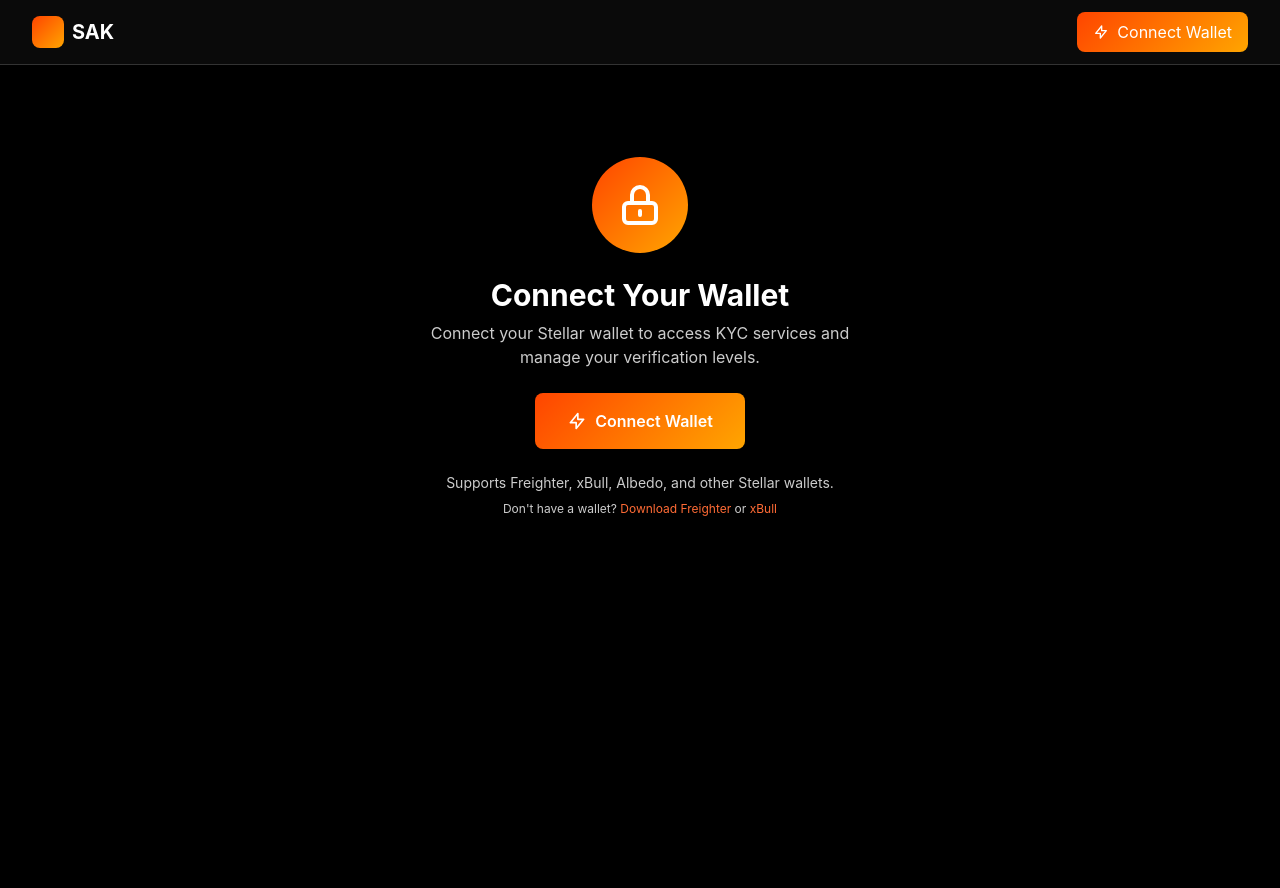
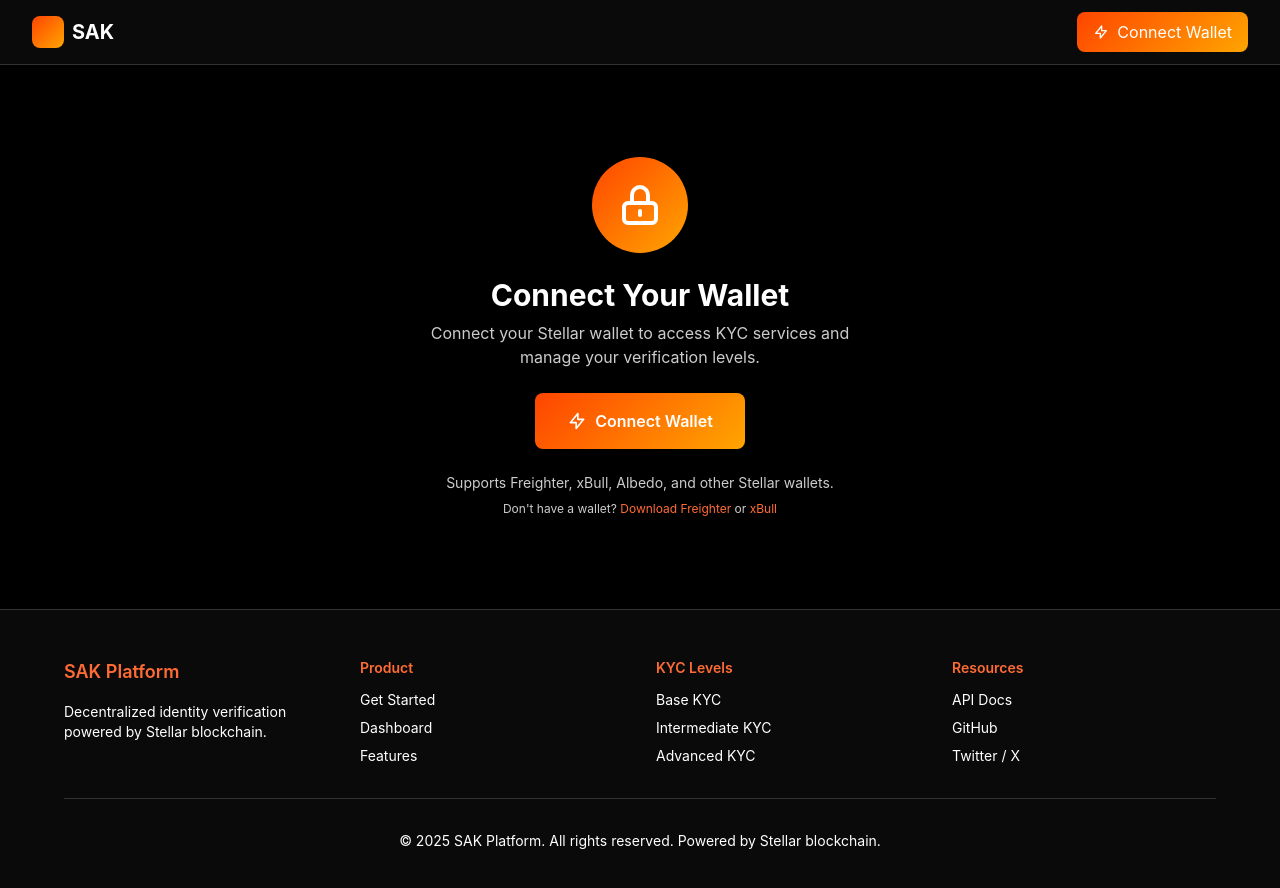
Before and after one commit to SAK-Stellar-Anchor-KYC/frontend, a Next.js app: page /connect-wallet in a window 1280 px wide. Shown: the top 888 px of the page. Before the commit the page ends 800 px from the top, so only its background shows below. Built offline with nearby package versions, Linux system fonts and the light colour scheme.

Commit message:
add new footer

```diff
--- a/src/app/kyc/success/page.tsx
+++ b/src/app/kyc/success/page.tsx
@@ -1,11 +1,11 @@
 'use client';
 
-import { useEffect } from 'react';
+import { useEffect, Suspense } from 'react';
 import { useRouter, useSearchParams } from 'next/navigation';
 import { Layout } from '@/components/Layout';
 import Link from 'next/link';
 
-export default function KycSuccessPage() {
+function KycSuccessContent() {
   const router = useRouter();
   const searchParams = useSearchParams();
   const kycType = searchParams.get('type') || 'base';
@@ -98,3 +98,17 @@ export default function KycSuccessPage() {
     </Layout>
   );
 }
+
+export default function KycSuccessPage() {
+  return (
+    <Suspense fallback={
+      <Layout>
+        <div className="flex items-center justify-center min-h-[60vh]">
+          <div className="w-16 h-16 border-4 border-crypto-primary border-t-transparent rounded-full animate-spin"></div>
+        </div>
+      </Layout>
+    }>
+      <KycSuccessContent />
+    </Suspense>
+  );
+}
--- a/src/app/landing/page.tsx
+++ b/src/app/landing/page.tsx
@@ -334,13 +334,13 @@ export default function LandingPage() {
           <div className="max-w-6xl mx-auto">
             <div className="grid md:grid-cols-4 gap-8 mb-8">
             <div>
-                <h3 className="text-lg font-semibold text-dark-text mb-4">SAK Platform</h3>
+              <h3 className="text-lg font-semibold text-crypto-primary mb-4">SAK Platform</h3>
               <p className="text-sm text-dark-muted">
                 Decentralized identity verification powered by Stellar blockchain.
               </p>
             </div>
             <div>
-                <h4 className="text-sm font-semibold text-dark-text mb-3">Product</h4>
+              <h4 className="text-sm font-semibold text-crypto-primary mb-3">Product</h4>
               <ul className="space-y-2 text-sm text-dark-muted">
                 <li><Link href="/connect-wallet" className="hover:text-crypto-primary transition-colors">Get Started</Link></li>
                 <li><Link href="/dashboard" className="hover:text-crypto-primary transition-colors">Dashboard</Link></li>
@@ -348,7 +348,7 @@ export default function LandingPage() {
               </ul>
             </div>
             <div>
-                <h4 className="text-sm font-semibold text-dark-text mb-3">KYC Levels</h4>
+              <h4 className="text-sm font-semibold text-crypto-primary mb-3">KYC Levels</h4>
               <ul className="space-y-2 text-sm text-dark-muted">
                 <li><Link href="/kyc/base" className="hover:text-crypto-primary transition-colors">Base KYC</Link></li>
                 <li><Link href="/kyc/sepa" className="hover:text-crypto-primary transition-colors">Intermediate KYC</Link></li>
@@ -356,11 +356,33 @@ export default function LandingPage() {
               </ul>
             </div>
             <div>
-                <h4 className="text-sm font-semibold text-dark-text mb-3">Technology</h4>
+              <h4 className="text-sm font-semibold text-crypto-primary mb-3">Resources</h4>
               <ul className="space-y-2 text-sm text-dark-muted">
-                  <li><a href="https://stellar.org" target="_blank" rel="noopener noreferrer" className="hover:text-crypto-primary transition-colors">Stellar Network</a></li>
-                  <li><a href="https://www.freighter.app/" target="_blank" rel="noopener noreferrer" className="hover:text-crypto-primary transition-colors">Freighter Wallet</a></li>
-                  <li><a href="https://supabase.com" target="_blank" rel="noopener noreferrer" className="hover:text-crypto-primary transition-colors">Supabase</a></li>
+                <li>
+                  <Link href="/api-docs" className="hover:text-crypto-primary transition-colors">
+                    API Docs
+                  </Link>
+                </li>
+                <li>
+                  <a
+                    href="https://github.com/SAK-Stellar-Anchor-KYC"
+                    target="_blank"
+                    rel="noopener noreferrer"
+                    className="hover:text-crypto-primary transition-colors"
+                  >
+                    GitHub
+                  </a>
+                </li>
+                <li>
+                  <a
+                    href="https://x.com/Sak_infra"
+                    target="_blank"
+                    rel="noopener noreferrer"
+                    className="hover:text-crypto-primary transition-colors"
+                  >
+                    Twitter / X
+                  </a>
+                </li>
               </ul>
             </div>
             </div>
--- a/src/app/layout.tsx
+++ b/src/app/layout.tsx
@@ -1,7 +1,8 @@
+import type { Metadata } from 'next';
 import { WalletProvider } from '@/hooks/useWallet';
 import '@/styles/globals.css';
 
-export const metadata = {
+export const metadata: Metadata = {
   title: 'SAK',
   description: 'Decentralized KYC verification platform on Stellar',
 };
--- /dev/null
+++ b/src/app/not-found.tsx
@@ -0,0 +1,52 @@
+import Link from 'next/link';
+
+export default function NotFound() {
+  return (
+    <div className="min-h-screen bg-dark-bg flex items-center justify-center px-4">
+      <div className="text-center space-y-6 max-w-md">
+        <div className="w-24 h-24 bg-crypto-warning bg-opacity-10 rounded-full flex items-center justify-center mx-auto">
+          <svg
+            className="w-12 h-12 text-crypto-warning"
+            fill="none"
+            viewBox="0 0 24 24"
+            stroke="currentColor"
+          >
+            <path
+              strokeLinecap="round"
+              strokeLinejoin="round"
+              strokeWidth={2}
+              d="M9.172 16.172a4 4 0 015.656 0M9 10h.01M15 10h.01M21 12a9 9 0 11-18 0 9 9 0 0118 0z"
+            />
+          </svg>
+        </div>
+
+        <h1 className="text-4xl font-bold text-dark-text">
+          404
+        </h1>
+
+        <h2 className="text-2xl font-semibold text-dark-text">
+          Página no encontrada
+        </h2>
+
+        <p className="text-dark-textMuted">
+          La página que buscas no existe o ha sido movida.
+        </p>
+
+        <div className="flex flex-col sm:flex-row gap-4 justify-center">
+          <Link
+            href="/"
+            className="px-6 py-3 bg-gradient-crypto text-white rounded-lg font-semibold hover:opacity-90 transition-opacity"
+          >
+            Ir al inicio
+          </Link>
+          <Link
+            href="/dashboard"
+            className="px-6 py-3 bg-dark-card border border-dark-border text-dark-text rounded-lg font-semibold hover:bg-dark-cardHover transition-colors"
+          >
+            Ir al Dashboard
+          </Link>
+        </div>
+      </div>
+    </div>
+  );
+}
--- /dev/null
+++ b/src/components/Footer.tsx
@@ -0,0 +1,72 @@
+'use client';
+
+import React from 'react';
+import Link from 'next/link';
+
+export const Footer: React.FC = () => {
+  return (
+    <footer className="py-12 bg-dark-card border-t border-dark-border mt-auto">
+      <div className="container mx-auto px-4">
+        <div className="max-w-6xl mx-auto">
+          <div className="grid md:grid-cols-4 gap-8 mb-8">
+            <div>
+              <h3 className="text-lg font-semibold text-crypto-primary mb-4">SAK Platform</h3>
+              <p className="text-sm text-dark-muted">
+                Decentralized identity verification powered by Stellar blockchain.
+              </p>
+            </div>
+            <div>
+              <h4 className="text-sm font-semibold text-crypto-primary mb-3">Product</h4>
+              <ul className="space-y-2 text-sm text-dark-muted">
+                <li><Link href="/connect-wallet" className="hover:text-crypto-primary transition-colors">Get Started</Link></li>
+                <li><Link href="/dashboard" className="hover:text-crypto-primary transition-colors">Dashboard</Link></li>
+                <li><a href="#features" className="hover:text-crypto-primary transition-colors">Features</a></li>
+              </ul>
+            </div>
+            <div>
+              <h4 className="text-sm font-semibold text-crypto-primary mb-3">KYC Levels</h4>
+              <ul className="space-y-2 text-sm text-dark-muted">
+                <li><Link href="/kyc/base" className="hover:text-crypto-primary transition-colors">Base KYC</Link></li>
+                <li><Link href="/kyc/sepa" className="hover:text-crypto-primary transition-colors">Intermediate KYC</Link></li>
+                <li><Link href="/kyc/aaa" className="hover:text-crypto-primary transition-colors">Advanced KYC</Link></li>
+              </ul>
+            </div>
+            <div>
+              <h4 className="text-sm font-semibold text-crypto-primary mb-3">Resources</h4>
+              <ul className="space-y-2 text-sm text-dark-muted">
+                <li>
+                  <Link href="/api-docs" className="hover:text-crypto-primary transition-colors">
+                    API Docs
+                  </Link>
+                </li>
+                <li>
+                  <a
+                    href="https://github.com/SAK-Stellar-Anchor-KYC"
+                    target="_blank"
+                    rel="noopener noreferrer"
+                    className="hover:text-crypto-primary transition-colors"
+                  >
+                    GitHub
+                  </a>
+                </li>
+                <li>
+                  <a
+                    href="https://x.com/Sak_infra"
+                    target="_blank"
+                    rel="noopener noreferrer"
+                    className="hover:text-crypto-primary transition-colors"
+                  >
+                    Twitter / X
+                  </a>
+                </li>
+              </ul>
+            </div>
+          </div>
+          <div className="border-t border-dark-border pt-8 text-center text-sm text-dark-muted">
+            <p>&copy; 2025 SAK Platform. All rights reserved. Powered by Stellar blockchain.</p>
+          </div>
+        </div>
+      </div>
+    </footer>
+  );
+};
--- a/src/components/Layout.tsx
+++ b/src/components/Layout.tsx
@@ -2,6 +2,7 @@
 
 import React from 'react';
 import { Navbar } from './Navbar';
+import { Footer } from './Footer';
 
 interface LayoutProps {
   children: React.ReactNode;
@@ -9,11 +10,12 @@ interface LayoutProps {
 
 export const Layout: React.FC<LayoutProps> = ({ children }) => {
   return (
-    <div className="min-h-screen bg-dark-bg">
+    <div className="min-h-screen bg-dark-bg flex flex-col">
       <Navbar />
-      <main className="max-w-7xl mx-auto px-4 sm:px-6 lg:px-8 py-8">
+      <main className="max-w-7xl mx-auto px-4 sm:px-6 lg:px-8 py-8 flex-1">
         {children}
       </main>
+      <Footer />
     </div>
   );
 };
```
Also changed, not shown: src/app/error.tsx (added, +61 -0 lines). Lines whose indentation alone changed are shown as unchanged.
